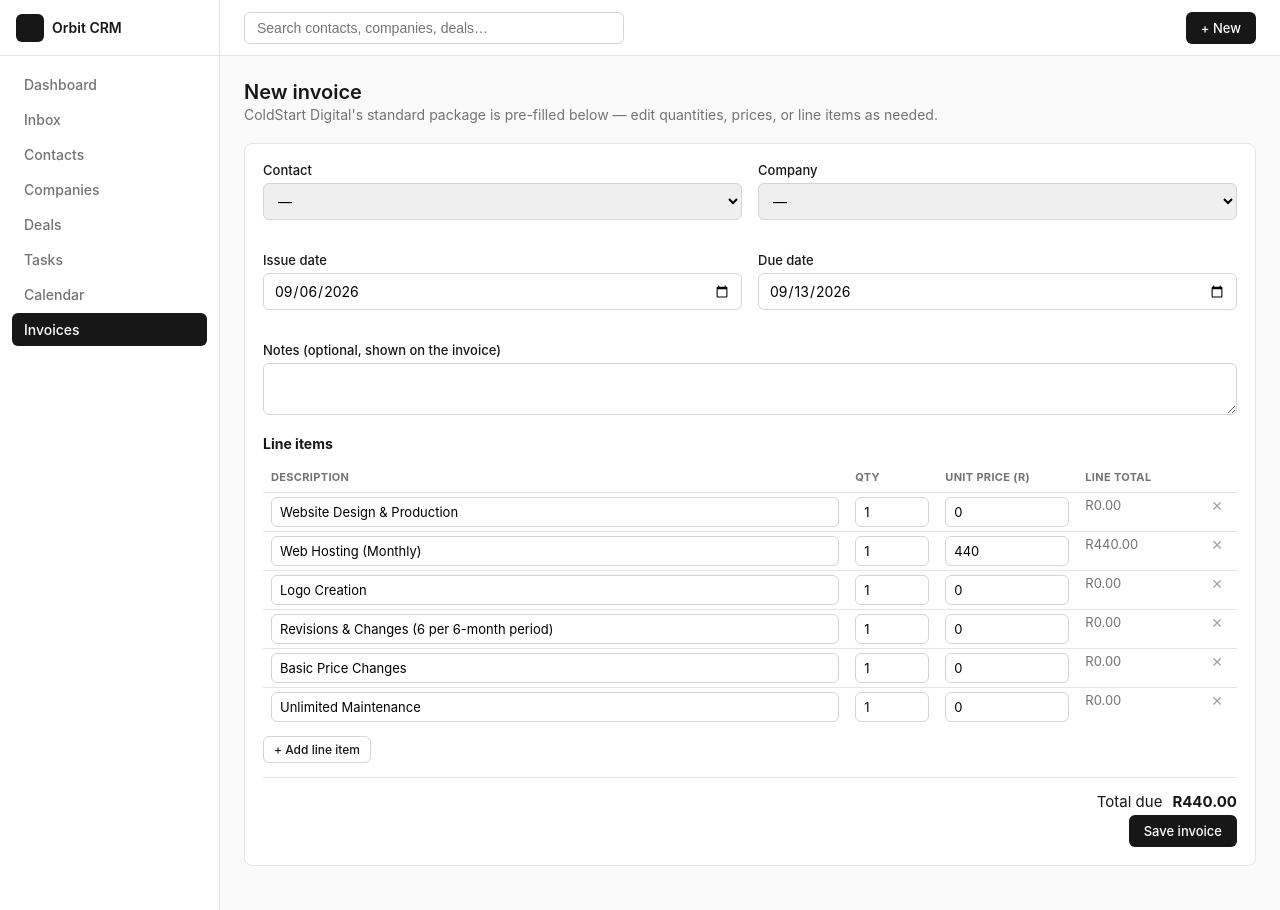
After one commit to AndreGouws-portfolio/learning, a Flask app: page /invoices/new in a window 1280 px wide. The commit adds this page. Run offline with Flask 3, Linux system fonts and the light colour scheme; data that the repository does not hold is empty; some libraries are stand-ins or nearby versions; grey boxes are pictures that could not be loaded.

Commit message:
Add invoice generation
New Invoices feature: generate professional, itemized invoices for
a contact or company, pre-filled with ColdStart Digital's standard
package (design/production/hosting at R440/month, free logo,
included revisions and maintenance) from the prompt used to
hand-generate these before. Line items are editable, added, or
removed per invoice before saving. Invoices print/save-as-PDF
cleanly via a dedicated print stylesheet that hides the app's nav
chrome.

Adds invoices/invoice_items tables (applied to the live Neon
database directly, in addition to schema.sql for future deploys).
Business contact/banking details in BUSINESS at the top of
crm/routes/invoices.py are placeholders - fill those in before
sending a real invoice.

Co-Authored-By: Claude Sonnet 5 <noreply@anthropic.com>
Claude-Session: https://claude.ai/code/session_01UaeBydhPusqG8hATaHW3wG

```diff
--- a/crm/__init__.py
+++ b/crm/__init__.py
@@ -19,7 +19,7 @@ def create_app(test_config=None):
 
     db.init_app(app)
 
-    from .routes import dashboard, contacts, companies, deals, activities, calendar, search, webhooks, inbox
+    from .routes import dashboard, contacts, companies, deals, activities, calendar, invoices, search, webhooks, inbox
 
     app.register_blueprint(dashboard.bp)
     app.register_blueprint(contacts.bp)
@@ -27,6 +27,7 @@ def create_app(test_config=None):
     app.register_blueprint(deals.bp)
     app.register_blueprint(activities.bp)
     app.register_blueprint(calendar.bp)
+    app.register_blueprint(invoices.bp)
     app.register_blueprint(search.bp)
     app.register_blueprint(webhooks.bp)
     app.register_blueprint(inbox.bp)
--- /dev/null
+++ b/crm/routes/invoices.py
@@ -0,0 +1,224 @@
+from datetime import date, timedelta
+
+from flask import Blueprint, flash, redirect, render_template, request, url_for
+
+from ..db import get_db
+from ..util import safe_next
+
+bp = Blueprint("invoices", __name__, url_prefix="/invoices")
+
+# --- Your business details, shown on every invoice. Edit these to match your
+# real details before sending an invoice to a client. ---
+BUSINESS = {
+    "name": "ColdStart Digital",
+    "tagline": "Website Design, Development & Hosting for South African Businesses",
+    "email": "[Add your email address]",  # TODO: replace with your real email
+    "phone": "[Add your phone number]",  # TODO
+    "address": "South Africa",  # TODO: add a full address if you want one shown
+    "bank_name": "[Your bank]",  # TODO
+    "account_name": "ColdStart Digital",
+    "account_number": "[Your account number]",  # TODO
+    "branch_code": "[Your branch code]",  # TODO
+}
+
+# Default itemized breakdown for ColdStart Digital's standard monthly package.
+# Shown pre-filled on a new invoice - edit quantities/prices per client, or
+# add/remove rows, before saving.
+DEFAULT_ITEMS = [
+    ("Website Design & Production", 1, 0),
+    ("Web Hosting (Monthly)", 1, 440),
+    ("Logo Creation", 1, 0),
+    ("Revisions & Changes (6 per 6-month period)", 1, 0),
+    ("Basic Price Changes", 1, 0),
+    ("Unlimited Maintenance", 1, 0),
+]
+
+
+def _contacts(db):
+    return db.execute("SELECT id, first_name, last_name, company_id FROM contacts ORDER BY last_name, first_name").fetchall()
+
+
+def _companies(db):
+    return db.execute("SELECT id, name FROM companies ORDER BY name").fetchall()
+
+
+def _parse_items(form):
+    items = []
+    for desc, qty, price in zip(
+        form.getlist("description"), form.getlist("quantity"), form.getlist("unit_price")
+    ):
+        desc = desc.strip()
+        if not desc:
+            continue
+        try:
+            qty_f = float(qty) if qty else 1
+        except ValueError:
+            qty_f = 1
+        try:
+            price_f = float(price) if price else 0
+        except ValueError:
+            price_f = 0
+        items.append((desc, qty_f, price_f))
+    return items
+
+
+def _save_items(db, invoice_id, items):
+    db.execute("DELETE FROM invoice_items WHERE invoice_id = %s", (invoice_id,))
+    for position, (desc, qty, price) in enumerate(items):
+        db.execute(
+            "INSERT INTO invoice_items (invoice_id, description, quantity, unit_price, position) "
+            "VALUES (%s, %s, %s, %s, %s)",
+            (invoice_id, desc, qty, price, position),
+        )
+
+
+@bp.route("/")
+def index():
+    db = get_db()
+    rows = db.execute(
+        "SELECT i.*, c.first_name AS contact_first_name, c.last_name AS contact_last_name, "
+        "co.name AS company_name, COALESCE(SUM(ii.quantity * ii.unit_price), 0) AS total "
+        "FROM invoices i "
+        "LEFT JOIN contacts c ON c.id = i.contact_id "
+        "LEFT JOIN companies co ON co.id = i.company_id "
+        "LEFT JOIN invoice_items ii ON ii.invoice_id = i.id "
+        "GROUP BY i.id, c.id, co.id "
+        "ORDER BY i.created_at DESC"
+    ).fetchall()
+    return render_template("invoices/list.html", invoices=rows)
+
+
+@bp.route("/new", methods=["GET", "POST"])
+def new():
+    db = get_db()
+
+    if request.method == "POST":
+        contact_id = request.form.get("contact_id") or None
+        company_id = request.form.get("company_id") or None
+        issue_date = request.form.get("issue_date") or date.today().isoformat()
+        due_date = request.form.get("due_date") or None
+        notes = request.form.get("notes") or None
+        items = _parse_items(request.form)
+
+        if not contact_id and not company_id:
+            flash("Pick a contact or company to bill.")
+            return render_template(
+                "invoices/form.html",
+                invoice=request.form,
+                items=items or DEFAULT_ITEMS,
+                contacts=_contacts(db),
+                companies=_companies(db),
+                business=BUSINESS,
+            )
+
+        cur = db.execute(
+            "INSERT INTO invoices (contact_id, company_id, issue_date, due_date, notes) "
+            "VALUES (%s, %s, %s, %s, %s) RETURNING id",
+            (contact_id, company_id, issue_date, due_date, notes),
+        )
+        new_id = cur.fetchone()["id"]
+        db.execute(
+            "UPDATE invoices SET invoice_number = %s WHERE id = %s",
+            (f"INV-{new_id:04d}", new_id),
+        )
+        _save_items(db, new_id, items)
+        db.commit()
+        return redirect(url_for("invoices.detail", invoice_id=new_id))
+
+    contact_id = request.args.get("contact_id", type=int)
+    company_id = request.args.get("company_id", type=int)
+    prefill = {
+        "contact_id": contact_id,
+        "company_id": company_id,
+        "issue_date": date.today().isoformat(),
+        "due_date": (date.today() + timedelta(days=7)).isoformat(),
+    }
+    return render_template(
+        "invoices/form.html",
+        invoice=prefill,
+        items=DEFAULT_ITEMS,
+        contacts=_contacts(db),
+        companies=_companies(db),
+        business=BUSINESS,
+    )
+
+
+def _get_invoice(db, invoice_id):
+    invoice = db.execute(
+        "SELECT i.*, c.first_name AS contact_first_name, c.last_name AS contact_last_name, "
+        "c.email AS contact_email, co.name AS company_name, co.address AS company_address "
+        "FROM invoices i "
+        "LEFT JOIN contacts c ON c.id = i.contact_id "
+        "LEFT JOIN companies co ON co.id = i.company_id "
+        "WHERE i.id = %s",
+        (invoice_id,),
+    ).fetchone()
+    if invoice is None:
+        return None, None
+    items = db.execute(
+        "SELECT * FROM invoice_items WHERE invoice_id = %s ORDER BY position", (invoice_id,)
+    ).fetchall()
+    return invoice, items
+
+
+@bp.route("/<int:invoice_id>")
+def detail(invoice_id):
+    db = get_db()
+    invoice, items = _get_invoice(db, invoice_id)
+    if invoice is None:
+        return render_template("404.html"), 404
+    total = sum(i["quantity"] * i["unit_price"] for i in items)
+    return render_template("invoices/detail.html", invoice=invoice, items=items, total=total, business=BUSINESS)
+
+
+@bp.route("/<int:invoice_id>/edit", methods=["GET", "POST"])
+def edit(invoice_id):
+    db = get_db()
+    invoice, items = _get_invoice(db, invoice_id)
+    if invoice is None:
+        return render_template("404.html"), 404
+
+    if request.method == "POST":
+        contact_id = request.form.get("contact_id") or None
+        company_id = request.form.get("company_id") or None
+        issue_date = request.form.get("issue_date") or invoice["issue_date"]
+        due_date = request.form.get("due_date") or None
+        notes = request.form.get("notes") or None
+        new_items = _parse_items(request.form)
+
+        db.execute(
+            "UPDATE invoices SET contact_id=%s, company_id=%s, issue_date=%s, due_date=%s, notes=%s "
+            "WHERE id=%s",
+            (contact_id, company_id, issue_date, due_date, notes, invoice_id),
+        )
+        _save_items(db, invoice_id, new_items)
+        db.commit()
+        return redirect(url_for("invoices.detail", invoice_id=invoice_id))
+
+    return render_template(
+        "invoices/form.html",
+        invoice=invoice,
+        items=[(i["description"], i["quantity"], i["unit_price"]) for i in items],
+        contacts=_contacts(db),
+        companies=_companies(db),
+        business=BUSINESS,
+        invoice_id=invoice_id,
+    )
+
+
+@bp.route("/<int:invoice_id>/status", methods=["POST"])
+def set_status(invoice_id):
+    db = get_db()
+    status = request.form.get("status")
+    if status in ("DRAFT", "SENT", "PAID"):
+        db.execute("UPDATE invoices SET status = %s WHERE id = %s", (status, invoice_id))
+        db.commit()
+    return redirect(safe_next(request.form.get("next"), url_for("invoices.detail", invoice_id=invoice_id)))
+
+
+@bp.route("/<int:invoice_id>/delete", methods=["POST"])
+def delete(invoice_id):
+    db = get_db()
+    db.execute("DELETE FROM invoices WHERE id = %s", (invoice_id,))
+    db.commit()
+    return redirect(url_for("invoices.index"))
--- /dev/null
+++ b/crm/static/invoice.js
@@ -0,0 +1,70 @@
+function formatR(n) {
+  return "R" + n.toLocaleString("en-ZA", { minimumFractionDigits: 2, maximumFractionDigits: 2 });
+}
+
+function recalcRow(row) {
+  const qty = parseFloat(row.querySelector('[name="quantity"]').value) || 0;
+  const price = parseFloat(row.querySelector('[name="unit_price"]').value) || 0;
+  row.querySelector(".line-total").textContent = formatR(qty * price);
+}
+
+function recalcTotal() {
+  let total = 0;
+  document.querySelectorAll("#itemsTable .item-row").forEach((row) => {
+    const qty = parseFloat(row.querySelector('[name="quantity"]').value) || 0;
+    const price = parseFloat(row.querySelector('[name="unit_price"]').value) || 0;
+    total += qty * price;
+  });
+  const totalEl = document.getElementById("totalDisplay");
+  if (totalEl) totalEl.textContent = formatR(total);
+}
+
+function wireRow(row) {
+  row.querySelectorAll('[name="quantity"], [name="unit_price"]').forEach((input) => {
+    input.addEventListener("input", () => {
+      recalcRow(row);
+      recalcTotal();
+    });
+  });
+  const removeBtn = row.querySelector(".remove-row");
+  if (removeBtn) {
+    removeBtn.addEventListener("click", () => {
+      row.remove();
+      recalcTotal();
+    });
+  }
+  recalcRow(row);
+}
+
+document.querySelectorAll("#itemsTable .item-row").forEach(wireRow);
+recalcTotal();
+
+const addRowBtn = document.getElementById("addRow");
+if (addRowBtn) {
+  addRowBtn.addEventListener("click", () => {
+    const tbody = document.querySelector("#itemsTable tbody");
+    const row = document.createElement("tr");
+    row.className = "item-row";
+    row.innerHTML =
+      '<td><input type="text" name="description" required></td>' +
+      '<td><input type="number" name="quantity" value="1" step="0.01" min="0"></td>' +
+      '<td><input type="number" name="unit_price" value="0" step="0.01" min="0"></td>' +
+      '<td class="line-total">R0.00</td>' +
+      '<td><button type="button" class="remove-row" aria-label="Remove line">✕</button></td>';
+    tbody.appendChild(row);
+    wireRow(row);
+  });
+}
+
+// Auto-select the contact's linked company, if any, when a contact is chosen
+const contactSelect = document.getElementById("contact_id");
+const companySelect = document.getElementById("company_id");
+if (contactSelect && companySelect) {
+  contactSelect.addEventListener("change", () => {
+    const opt = contactSelect.options[contactSelect.selectedIndex];
+    const companyId = opt && opt.dataset.companyId;
+    if (companyId && !companySelect.value) {
+      companySelect.value = companyId;
+    }
+  });
+}
--- a/crm/static/style.css
+++ b/crm/static/style.css
@@ -684,3 +684,120 @@ tr.row-link:hover { background: #fafafa; }
 .mini-day.has-items { background: var(--blue-bg); color: var(--blue); font-weight: 600; }
 .mini-day.busy { background: var(--blue); color: #fff; }
 .mini-day.is-today { outline: 1.5px solid var(--accent); outline-offset: -1.5px; }
+
+/* Invoice item editor (new/edit form) */
+.invoice-items-table th { padding: 8px 8px; }
+.invoice-items-table td { padding: 4px 8px; border-bottom: 1px solid var(--border); }
+.invoice-items-table input {
+  width: 100%;
+  padding: 6px 8px;
+  border: 1px solid var(--border-strong);
+  border-radius: 6px;
+  font-size: 13px;
+  font-family: inherit;
+}
+.invoice-items-table .line-total { font-size: 13px; color: var(--text-muted); white-space: nowrap; }
+.remove-row {
+  border: none;
+  background: none;
+  cursor: pointer;
+  color: var(--text-faint);
+  font-size: 14px;
+}
+.remove-row:hover { color: var(--red); }
+.invoice-total-row {
+  display: flex;
+  justify-content: flex-end;
+  gap: 10px;
+  align-items: baseline;
+  margin-top: 14px;
+  padding-top: 14px;
+  border-top: 1px solid var(--border);
+  font-size: 15px;
+}
+
+/* Invoice document (printable) */
+.invoice-doc {
+  background: var(--surface);
+  border: 1px solid var(--border);
+  border-radius: var(--radius);
+  padding: 36px;
+  max-width: 800px;
+}
+.invoice-doc-head {
+  display: flex;
+  justify-content: space-between;
+  align-items: flex-start;
+  gap: 24px;
+  padding-bottom: 20px;
+  border-bottom: 2px solid var(--text);
+  margin-bottom: 24px;
+}
+.invoice-doc-brand { display: flex; align-items: center; gap: 12px; }
+.invoice-logo-placeholder {
+  width: 48px;
+  height: 48px;
+  border-radius: 8px;
+  background: var(--accent);
+  color: var(--accent-contrast);
+  display: flex;
+  align-items: center;
+  justify-content: center;
+  font-weight: 700;
+  font-size: 15px;
+  flex-shrink: 0;
+}
+.invoice-brand-name { font-size: 17px; font-weight: 700; }
+.invoice-brand-tagline { font-size: 12px; color: var(--text-muted); max-width: 260px; }
+.invoice-doc-meta { text-align: right; font-size: 13px; }
+.invoice-doc-meta h2 { margin: 0 0 8px; font-size: 22px; letter-spacing: 0.05em; }
+.invoice-doc-meta .k { color: var(--text-muted); margin-right: 6px; }
+.invoice-doc-parties {
+  display: grid;
+  grid-template-columns: 1fr 1fr;
+  gap: 20px;
+  margin-bottom: 28px;
+  font-size: 13px;
+}
+.invoice-doc-label {
+  font-size: 11px;
+  text-transform: uppercase;
+  letter-spacing: 0.04em;
+  color: var(--text-faint);
+  margin-bottom: 6px;
+}
+.invoice-doc-table { width: 100%; border-collapse: collapse; font-size: 13px; }
+.invoice-doc-table th {
+  text-align: left;
+  padding: 8px 10px;
+  border-bottom: 2px solid var(--text);
+  font-size: 11px;
+  text-transform: uppercase;
+  letter-spacing: 0.03em;
+  color: var(--text-muted);
+}
+.invoice-doc-table td { padding: 10px; border-bottom: 1px solid var(--border); }
+.invoice-doc-table th:not(:first-child), .invoice-doc-table td:not(:first-child) { text-align: right; }
+.invoice-doc-total td { font-weight: 700; font-size: 15px; border-bottom: none; padding-top: 14px; }
+.invoice-doc-notes, .invoice-doc-payment { margin-top: 22px; font-size: 13px; }
+.invoice-doc-footer {
+  margin-top: 32px;
+  text-align: center;
+  font-size: 12px;
+  color: var(--text-faint);
+}
+
+@media (max-width: 700px) {
+  .invoice-doc { padding: 20px; }
+  .invoice-doc-head { flex-direction: column; }
+  .invoice-doc-meta { text-align: left; }
+  .invoice-doc-parties { grid-template-columns: 1fr; }
+}
+
+@media print {
+  .sidebar, .topbar, .sidebar-backdrop, .no-print { display: none !important; }
+  .main { display: block; }
+  .content { padding: 0; max-width: none; }
+  .invoice-doc { border: none; padding: 0; }
+  body { background: #fff; }
+}
--- a/crm/templates/base.html
+++ b/crm/templates/base.html
@@ -26,6 +26,7 @@
         <a href="{{ url_for('deals.index') }}" class="{{ 'active' if request.blueprint == 'deals' }}">Deals</a>
         <a href="{{ url_for('activities.tasks') }}" class="{{ 'active' if request.blueprint == 'activities' }}">Tasks</a>
         <a href="{{ url_for('calendar.index') }}" class="{{ 'active' if request.blueprint == 'calendar' }}">Calendar</a>
+        <a href="{{ url_for('invoices.index') }}" class="{{ 'active' if request.blueprint == 'invoices' }}">Invoices</a>
       </nav>
     </aside>
 
@@ -43,6 +44,7 @@
               <a href="{{ url_for('companies.new') }}">Company</a>
               <a href="{{ url_for('deals.new') }}">Deal</a>
               <a href="{{ url_for('activities.tasks', new=1) }}">Task</a>
+              <a href="{{ url_for('invoices.new') }}">Invoice</a>
             </div>
           </div>
         </div>
--- a/crm/templates/companies/detail.html
+++ b/crm/templates/companies/detail.html
@@ -11,6 +11,7 @@
           {% if company.industry %}<p>{{ company.industry }}</p>{% endif %}
         </div>
         <div class="actions">
+          <a class="btn btn-outline btn-sm" href="{{ url_for('invoices.new', company_id=company.id) }}">+ Invoice</a>
           <a class="btn btn-outline btn-sm" href="{{ url_for('companies.edit', company_id=company.id) }}">Edit</a>
           <form method="post" action="{{ url_for('companies.delete', company_id=company.id) }}" data-confirm="Delete this company? Linked contacts and deals will be kept, unlinked.">
             <button type="submit" class="btn btn-danger btn-sm">Delete</button>
--- a/crm/templates/contacts/detail.html
+++ b/crm/templates/contacts/detail.html
@@ -14,6 +14,7 @@
           {% if contact.whatsapp_number or contact.messenger_psid %}
             <a class="btn btn-outline btn-sm" href="{{ url_for('inbox.thread', contact_id=contact.id) }}">💬 Message</a>
           {% endif %}
+          <a class="btn btn-outline btn-sm" href="{{ url_for('invoices.new', contact_id=contact.id) }}">+ Invoice</a>
           <a class="btn btn-outline btn-sm" href="{{ url_for('contacts.edit', contact_id=contact.id) }}">Edit</a>
           <form method="post" action="{{ url_for('contacts.delete', contact_id=contact.id) }}" data-confirm="Delete this contact? This cannot be undone.">
             <button type="submit" class="btn btn-danger btn-sm">Delete</button>
--- /dev/null
+++ b/crm/templates/invoices/form.html
@@ -0,0 +1,82 @@
+{% extends "base.html" %}
+{% block title %}{{ 'Edit invoice' if invoice_id else 'New invoice' }} · Orbit CRM{% endblock %}
+{% block content %}
+  <div class="page-header">
+    <div>
+      <h1>{{ 'Edit invoice' if invoice_id else 'New invoice' }}</h1>
+      <p>{{ business.name }}'s standard package is pre-filled below — edit quantities, prices, or line items as needed.</p>
+    </div>
+  </div>
+
+  <div class="card">
+    <div class="card-body">
+      <form method="post">
+        <div class="form-grid">
+          <div class="field">
+            <label for="contact_id">Contact</label>
+            <select id="contact_id" name="contact_id">
+              <option value="">—</option>
+              {% for c in contacts %}
+                <option value="{{ c.id }}" data-company-id="{{ c.company_id or '' }}" {{ 'selected' if invoice.contact_id and invoice.contact_id|string == c.id|string }}>{{ c.first_name }} {{ c.last_name }}</option>
+              {% endfor %}
+            </select>
+          </div>
+          <div class="field">
+            <label for="company_id">Company</label>
+            <select id="company_id" name="company_id">
+              <option value="">—</option>
+              {% for co in companies %}
+                <option value="{{ co.id }}" {{ 'selected' if invoice.company_id and invoice.company_id|string == co.id|string }}>{{ co.name }}</option>
+              {% endfor %}
+            </select>
+          </div>
+          <div class="field">
+            <label for="issue_date">Issue date</label>
+            <input type="date" id="issue_date" name="issue_date" value="{{ invoice.issue_date }}">
+          </div>
+          <div class="field">
+            <label for="due_date">Due date</label>
+            <input type="date" id="due_date" name="due_date" value="{{ invoice.due_date or '' }}">
+          </div>
+          <div class="field span-2">
+            <label for="notes">Notes (optional, shown on the invoice)</label>
+            <textarea id="notes" name="notes" rows="2">{{ invoice.notes or '' }}</textarea>
+          </div>
+        </div>
+
+        <h2 style="font-size:14px; margin: 4px 0 10px;">Line items</h2>
+        <div style="overflow-x: auto;">
+          <table class="invoice-items-table" id="itemsTable">
+            <thead>
+              <tr><th>Description</th><th style="width:90px;">Qty</th><th style="width:140px;">Unit price (R)</th><th style="width:120px;">Line total</th><th style="width:36px;"></th></tr>
+            </thead>
+            <tbody>
+              {% for desc, qty, price in items %}
+                <tr class="item-row">
+                  <td><input type="text" name="description" value="{{ desc }}" required></td>
+                  <td><input type="number" name="quantity" value="{{ qty }}" step="0.01" min="0"></td>
+                  <td><input type="number" name="unit_price" value="{{ price }}" step="0.01" min="0"></td>
+                  <td class="line-total">R0.00</td>
+                  <td><button type="button" class="remove-row" aria-label="Remove line">✕</button></td>
+                </tr>
+              {% endfor %}
+            </tbody>
+          </table>
+        </div>
+        <button type="button" class="btn btn-outline btn-sm" id="addRow" style="margin-top:10px;">+ Add line item</button>
+
+        <div class="invoice-total-row">
+          <span>Total due</span>
+          <strong id="totalDisplay">R0.00</strong>
+        </div>
+
+        <div class="form-actions">
+          <button type="submit" class="btn btn-primary">Save invoice</button>
+        </div>
+      </form>
+    </div>
+  </div>
+{% endblock %}
+{% block scripts %}
+  <script src="{{ url_for('static', filename='invoice.js') }}"></script>
+{% endblock %}
```
Also changed, not shown: crm/schema.sql (+24 -0 lines), crm/templates/invoices/detail.html (added, +97 -0 lines), crm/templates/invoices/list.html (added, +46 -0 lines), README.md.
